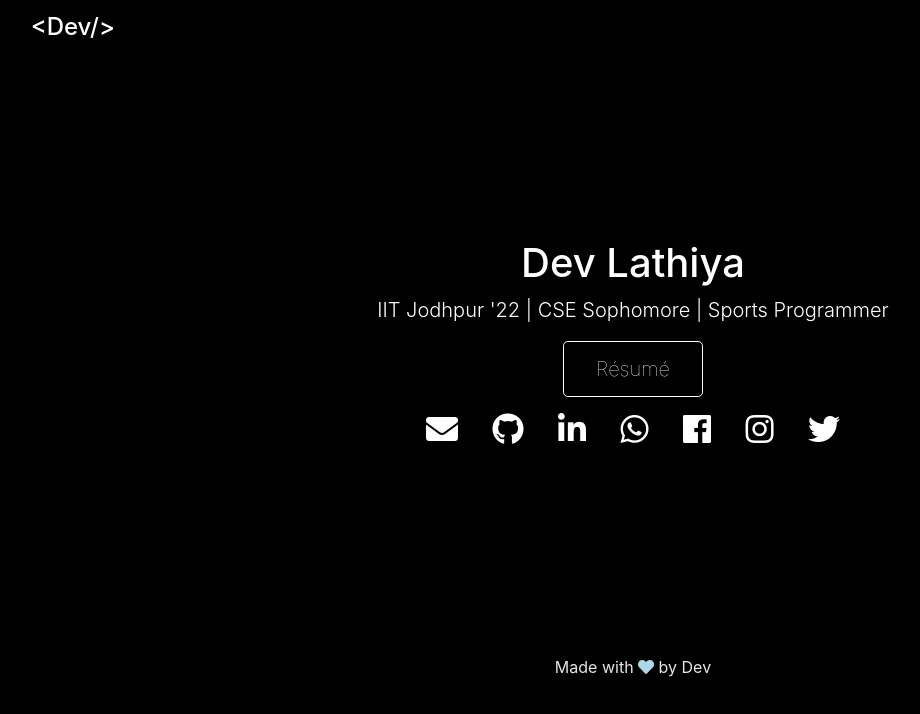
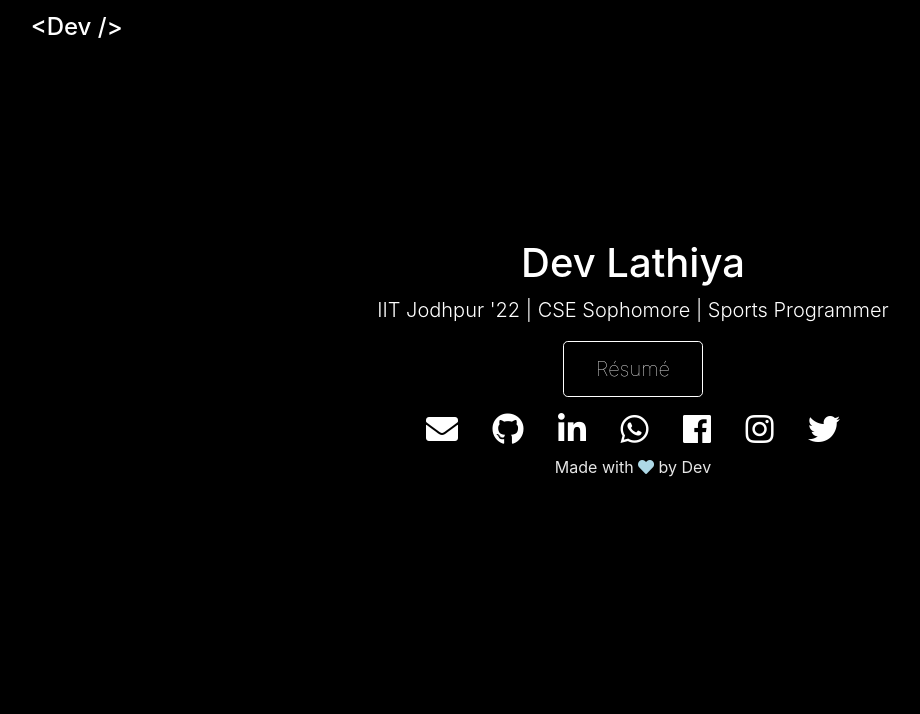
Before and after one commit to HRLATHIYA/HRLATHIYA.github.io, a plain HTML site: page index.html in a window 1280 px wide. Shown: the whole page, without its empty margins (7-927 px from the left). Drawn offline with nearby package versions, Linux system fonts and the light colour scheme.

Commit message:
Update index.html

```diff
--- a/index.html
+++ b/index.html
@@ -15,9 +15,10 @@
   <link rel="icon" href="assets/img/cube.png" type="image/x-icon">
 </head>
 <body>
+    <div style="min-width: 1200px">
       <header class="masthead">
         <div>
-        <h4 style="margin-left: 3%">&lt;Dev/&gt;</h4>
+          <h4 style="margin-left: 3%">&lt;Dev /&gt;</h4>
         </div>
       </header>
       <div class="cover-container d-flex h-500 p-2 mx-auto flex-column" style="padding-top: 50%">
@@ -31,7 +32,7 @@
             <a href="mailto:lathiya.1@iitj.ac.in" style="padding: 15px" target="__blank"><i class="fas fa-envelope fa-2x"></i></a>
             <a href="https://github.com/deus09" style="padding: 15px" target="__blank"><i class="fab fa-github fa-2x"></i></a>
             <a href="https://www.linkedin.com/in/devlathiya/" style="padding: 15px" target="__blank"><i class="fab fa-linkedin-in fa-2x"></i></a>
-          <a href="https://wa.me/7622907643" style="padding: 15px" target="__blank"><i class="fab fa-whatsapp fa-2x"></i>
+            <a href="https://wa.me/7622907643" style="padding: 15px" target="__blank"><i class="fab fa-whatsapp fa-2x"></i></a>
             <a href="https://www.facebook.com/dev.lathiya.758" style="padding: 15px" target="__blank"><i class="fab fa-facebook fa-2x"></i></a>
             <a href="https://www.instagram.com/devlathiya401/" style="padding: 15px" target="__blank"><i class="fab fa-instagram fa-2x"></i></a>
             <a href="https://twitter.com/lathiya_dev" style="padding: 15px" target="__blank"><i class="fab fa-twitter fa-2x"></i></a>
@@ -41,5 +42,6 @@
       <footer class="footer mt-auto" style="bottom: -25%;">
         <center><p>Made with <i class="fas fa-heart" style="color: LightBlue"></i> by Dev</p></center>
       </footer>
+    </div>
 </body>
 </html>
```
Lines whose indentation alone changed are shown as unchanged.
